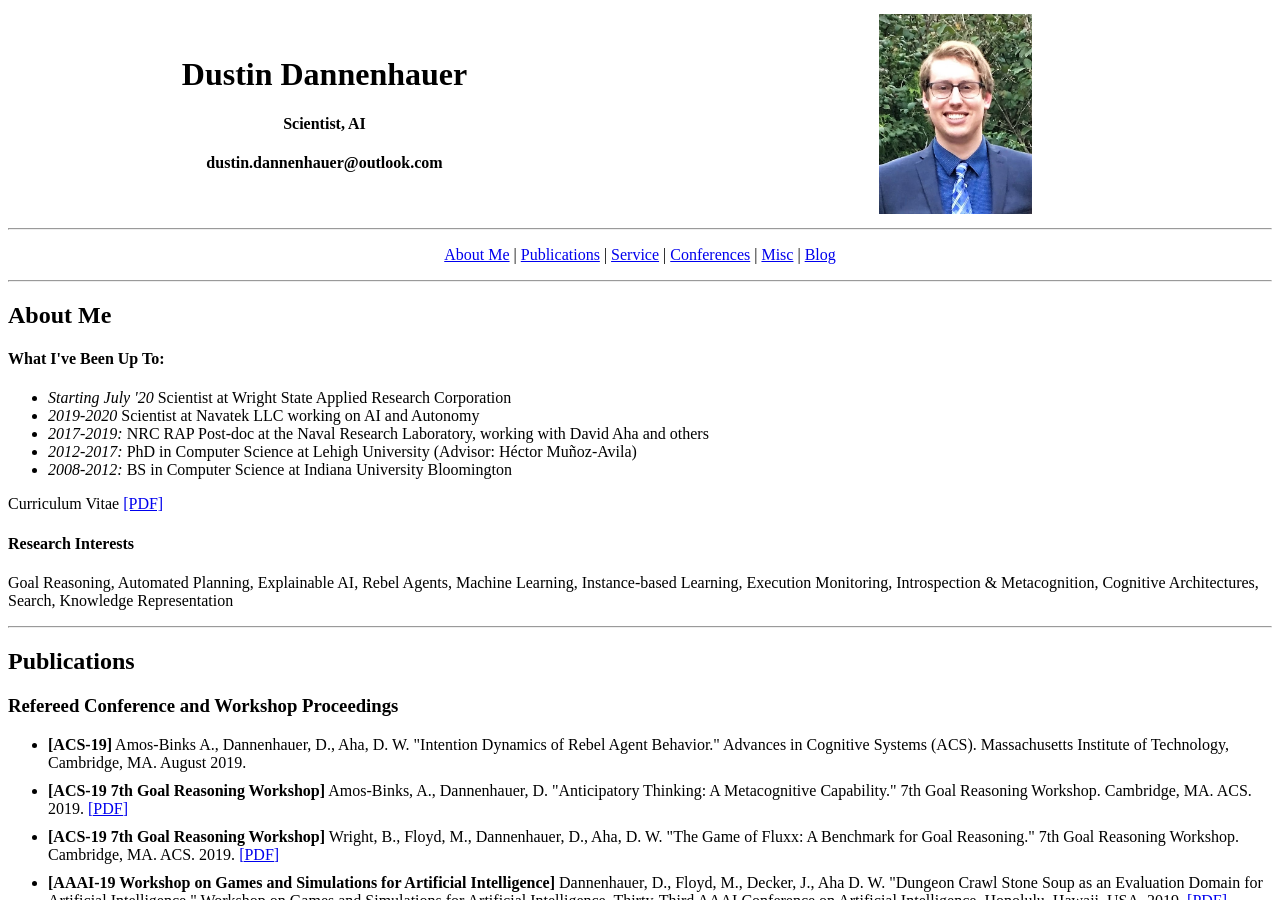
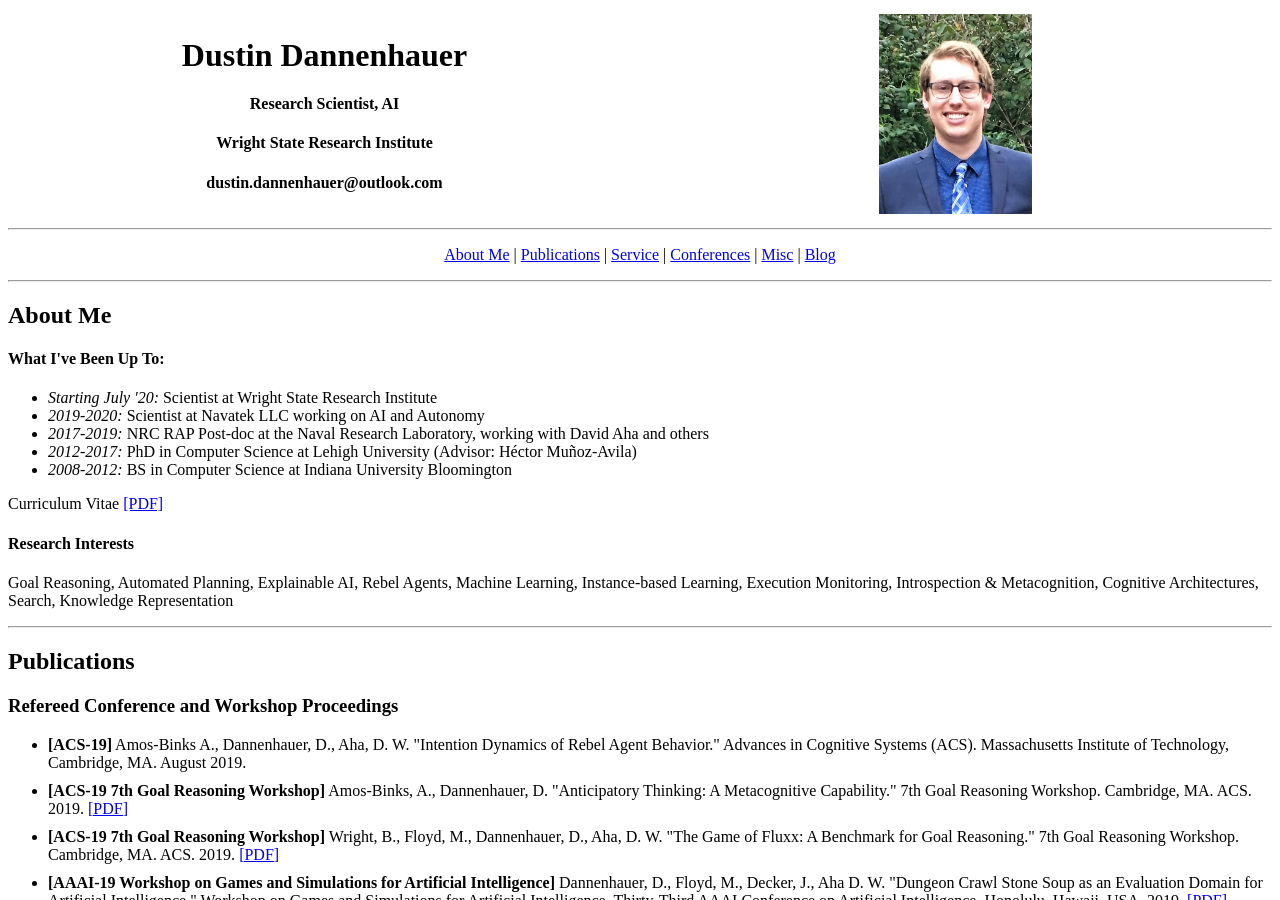
Before and after one commit to dustintd/dustintd.github.io, a Jekyll site: the page index.html, which Jekyll copies as it is, in a window 1280 px wide and 900 px high. Built offline with Jekyll 4.4.1, drawn with Linux system fonts in a browser that asks for light colours; comment, search, counter and statistics services are not loaded.

Commit message:
updated to WSRI from WSARC

```diff
--- a/index.html
+++ b/index.html
@@ -50,8 +50,8 @@
                 <tr>
                     <td>
                         <h1 align="center">Dustin Dannenhauer</h1>
-                        <h4 align="center">Scientist, AI</h4>
-                        <!-- h4 align="center">Wright State Applied Research Corporation</h4 -->
+                        <h4 align="center">Research Scientist, AI</h4>
+                        <h4 align="center">Wright State Research Institute</h4>
                         <h4 align="center">dustin.dannenhauer@outlook.com</h4>
                     </td>
                 </tr>
@@ -83,8 +83,8 @@
 
 <h4>What I've Been Up To:</h4>
 <ul>
-    <li><em>Starting July '20</em> Scientist at Wright State Applied Research Corporation</li>
-    <li><em>2019-2020</em> Scientist at Navatek LLC working on AI and Autonomy</li>
+    <li><em>Starting July '20:</em> Scientist at Wright State Research Institute</li>
+    <li><em>2019-2020:</em> Scientist at Navatek LLC working on AI and Autonomy</li>
     <li><em>2017-2019:</em> NRC RAP Post-doc at the Naval Research Laboratory, working with David Aha and others</li>
     <li><em>2012-2017:</em> PhD in Computer Science at Lehigh University (Advisor: H&eacute;ctor Mu&ntilde;oz-Avila)</li>
     <li><em>2008-2012:</em> BS in Computer Science at Indiana University Bloomington</li>
```
